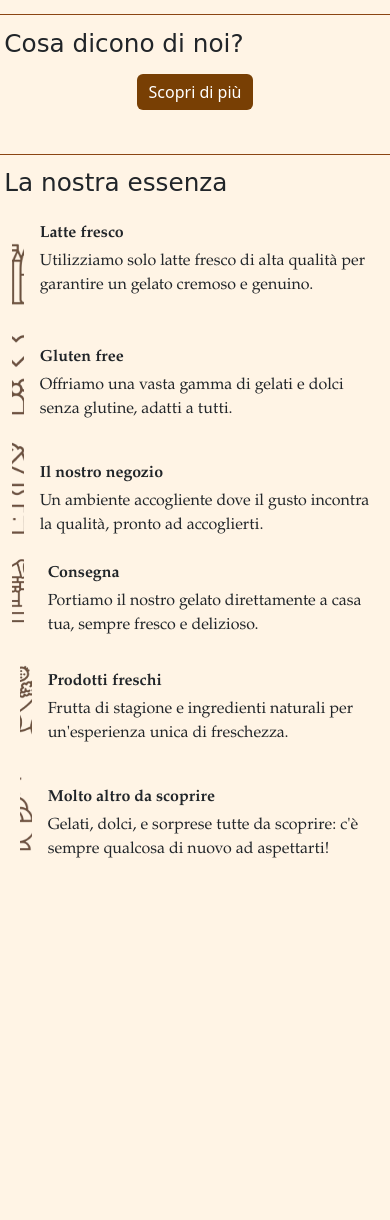
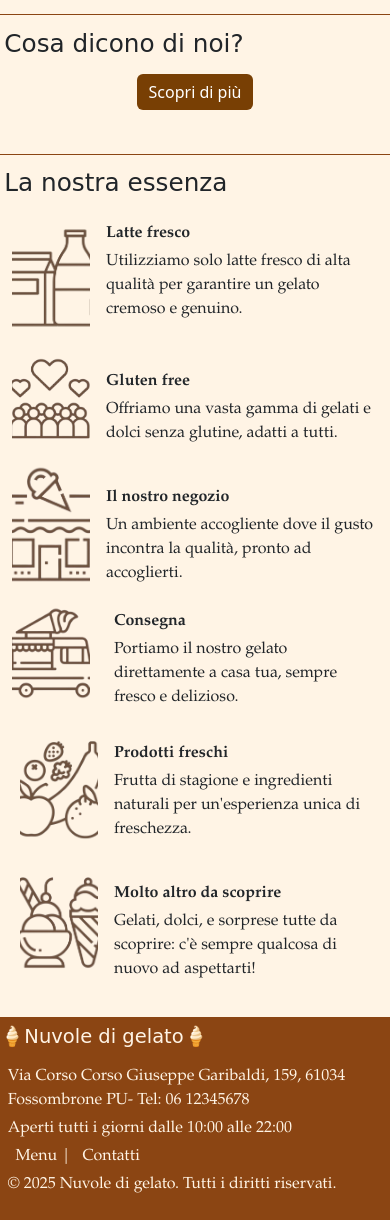
Before and after one commit to BennyBarone/WebProgetto, a PHP site: page / in a window 390 px wide. Shown: the part 1506-2726 px from the top of the page. Before the commit the page ends 2364 px from the top, so only its background shows below. Run offline with PHP 8.4, Linux system fonts and the light colour scheme; data that the repository does not hold is empty.

Commit message:
home finita

```diff
--- a/progetto/css/style.css
+++ b/progetto/css/style.css
@@ -1,7 +1,7 @@
 body {
    background-color:rgb(255, 244, 229);
    /*background-color: red;*/
-
+    border-bottom: 0;
 }
 /* Overlay */
 .overlay {
@@ -232,16 +232,43 @@ h5{
     color: rgb(255, 244, 229);
 }
 
+footer{
+    background-color: #8B4513;
+    font-family: 'Garamond', serif;
+    position: relative;
+    width: 100%;
+    margin-top: 5%;
 
+}
+
+footer h2{
+    font-family:Lucida Handwriting, cursive;
+    font-size:2vw;
+    padding-top: 2%;
+    color:rgb(255, 244, 229);
+}
+
+footer p, footer p a {
+    padding-left: 2%;
+    text-decoration: none;
+    color: rgb(255, 244, 229);
+}
+
+
+article div{
+    padding: 0;
+}
 
 /* Media query per schermi più piccoli */
 @media (max-width: 768px) {
     header img {
         width: 13vw;
     }
+
     h1 {
         font-size: 4vw;  /* Aumenta la dimensione del testo per schermi più piccoli */
     }
+
     #logo {
         width: 18vw;  /* Imposta una larghezza specifica per il logo sui dispositivi più piccoli */
     }
@@ -298,11 +325,18 @@ h5{
         font-size:6vw;
     }
 
+    footer h2{
+        font-size: 5vw !important;
+    }
 
     article img{
-        width: 3vw;
-    }
+        width: 20vw;
+     }
+
+
 }
+
+
 
 /* Media query per schermi molto piccoli */
 @media (max-width: 480px) {
@@ -375,8 +409,18 @@ h5{
         cursor: pointer;
         outline: none;
     }
-    article img{
-        width: 3vw;
+
+    footer h2{
+        font-size: 5vw !important;
     }
 
+
+    article img{
+       width: 20vw;
+    }
+
+
+
+
+
 }
--- a/progetto/template/base.php
+++ b/progetto/template/base.php
@@ -46,5 +46,18 @@
     }
     ?>
     </main>
+    <footer>
+        <h2 >🍦Nuvole di gelato🍦</h2>
+            <p class="mt-3 mb-1">Via Corso Corso Giuseppe Garibaldi, 159, 61034 Fossombrone PU- Tel: 06 12345678</a></p>
+            <div >
+                <p  class="mb-1" >Aperti tutti i giorni dalle 10:00 alle 22:00</p>
+                <p  class="mb-1">
+                    <a  href="prodotti.php">Menu</a> |
+                    <a href="/contatti">Contatti</a>
+                </p>
+
+                <p class="mb-0 pb-4">&copy; 2025 Nuvole di gelato. Tutti i diritti riservati.</p>
+            </div>
+    </footer>
 </body>
 </html>
--- a/progetto/template/home.php
+++ b/progetto/template/home.php
@@ -60,7 +60,7 @@
 </section>
 <article>
     <h2 class="mb-3"> La nostra essenza</h2>
-    <div class="container-fluid">
+    <div class="container-fluid ">
         <div class="row">
             <!-- Colonna 1 -->
             <div class="col-md-6">
@@ -113,8 +113,4 @@
             </div>
         </div>
     </div>
-
-
-
-
 </article>
```
